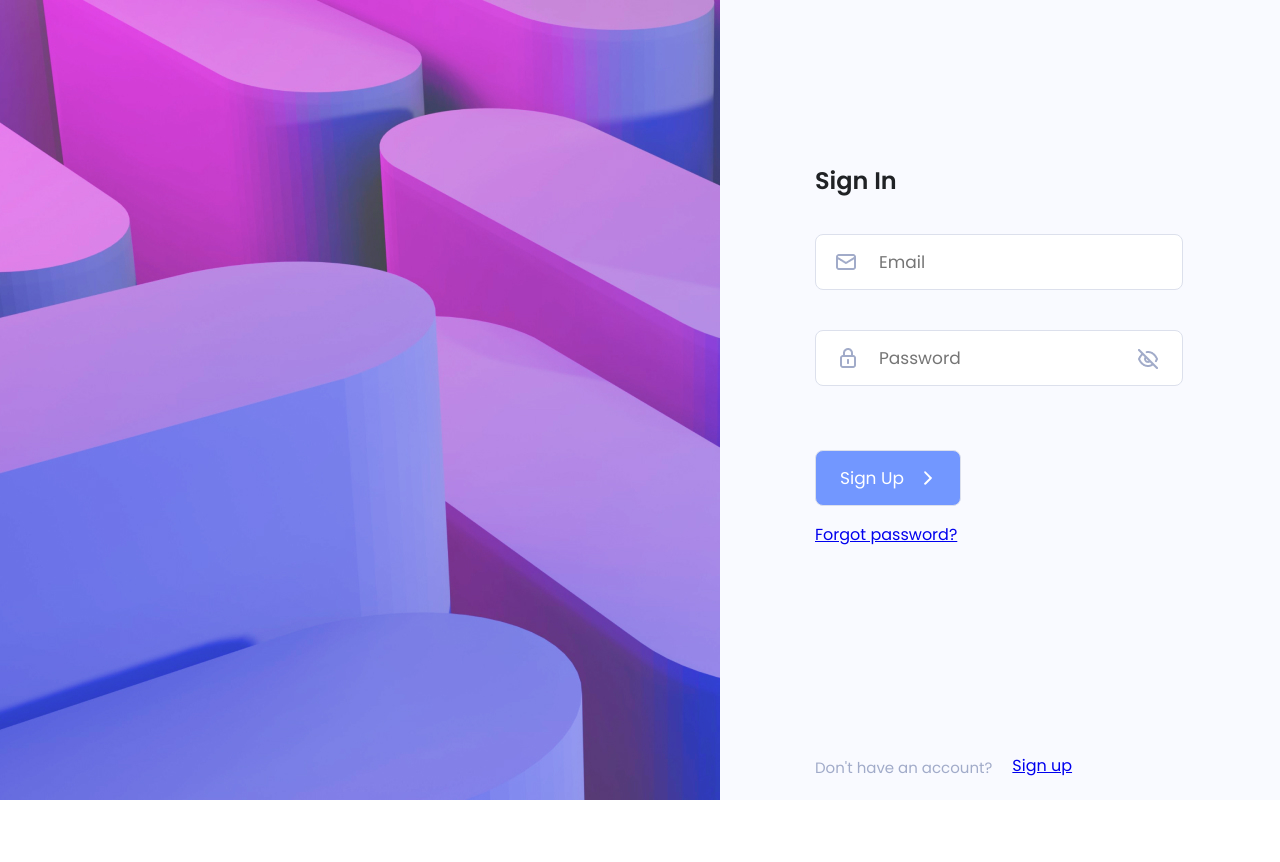
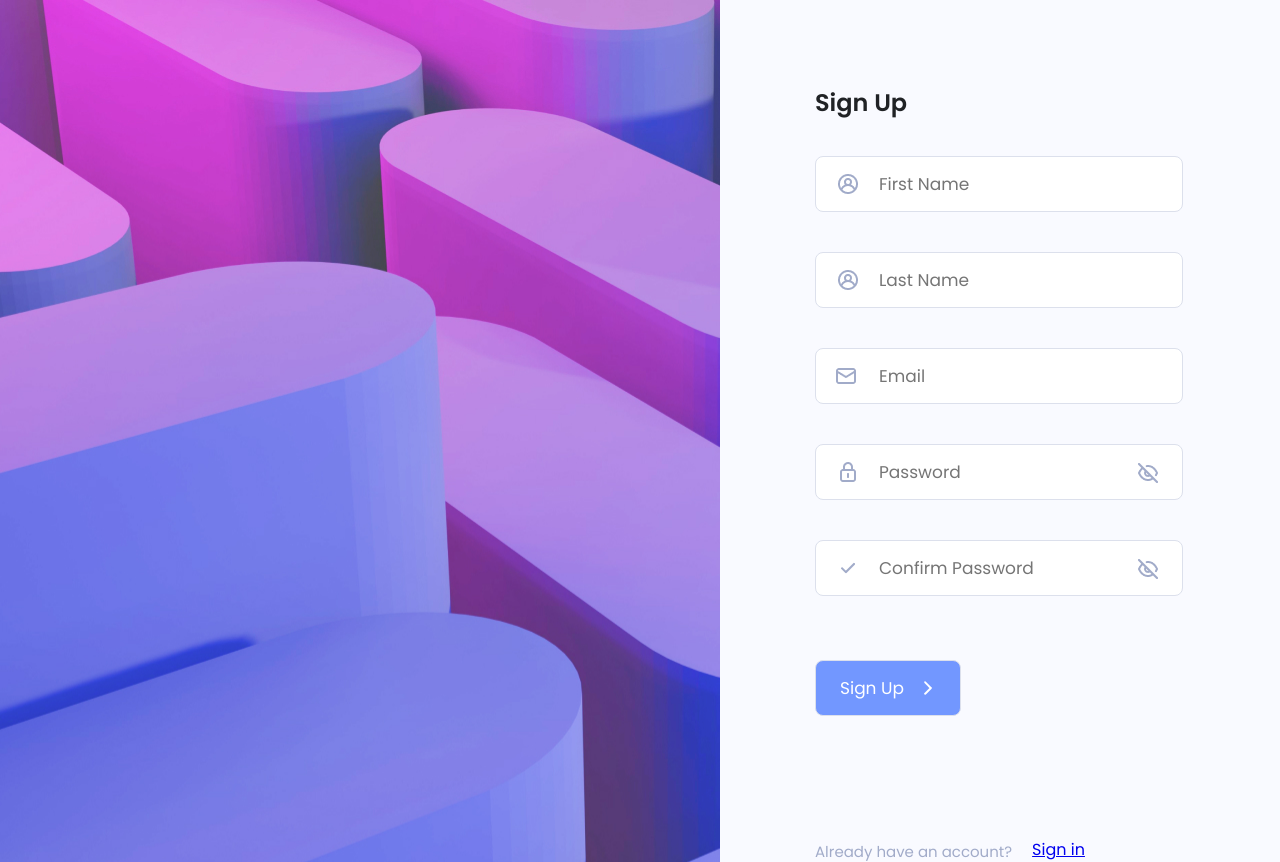
Before and after one commit to Tatsianazhylevich/itrexLab, a plain HTML site: page index.html in a window 1280 px wide. Before the commit the page ends 800 px from the top, so only its background shows below. Drawn offline with Linux system fonts and the light colour scheme.

Commit message:
[task-1]: fixing hiding fields

```diff
--- a/index.html
+++ b/index.html
@@ -14,7 +14,7 @@
 </head>
 <body>
     <div class="container">
-            <div class="form form-signUp hidden">
+            <div class="form form-signUp">
                 <div class="form-title title-signUp">
                     <p>Sign Up</p>
                 </div>
@@ -51,7 +51,7 @@
 
             </div>
 
-            <div class="form form-signIn">
+            <div class="form form-signIn hidden">
                 <div class="form-title title-signIn">
                     <p>Sign In</p>
                 </div>
```
